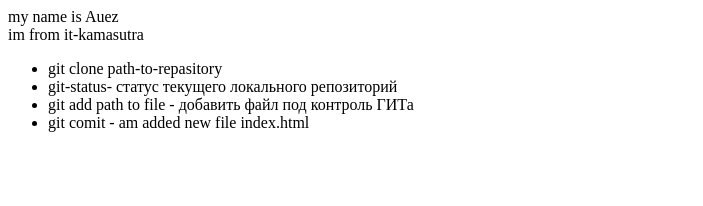
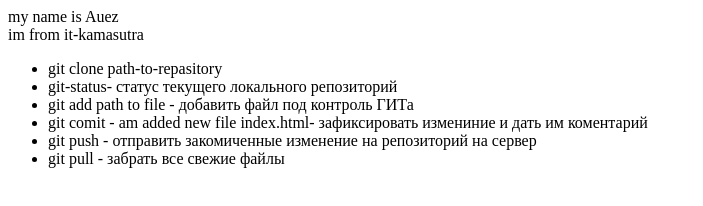
Before and after one commit to Auez/git-lesson, a plain HTML site: page index.html in a window 1280 px wide. Shown: the whole page, without its empty margins (0-703 px from the left). Drawn offline with Linux system fonts and the light colour scheme.

Commit message:
added push pull instructions to html

```diff
--- a/index.html
+++ b/index.html
@@ -7,6 +7,8 @@
         <li>git clone path-to-repasitory</li>
         <li>git-status- статус текущего локального репозиторий</li>
         <li>git add path to file - добавить файл под контроль ГИТа</li>
-        <li>git comit - am added new file index.html</li>
+        <li>git comit - am added new file index.html- зафиксировать измениние и дать им коментарий</li>
+		<li>git push - отправить закомиченные изменение на репозиторий на сервер</li>
+		<li>git pull - забрать все свежие файлы </li>
     </ul>
 </div>
```
